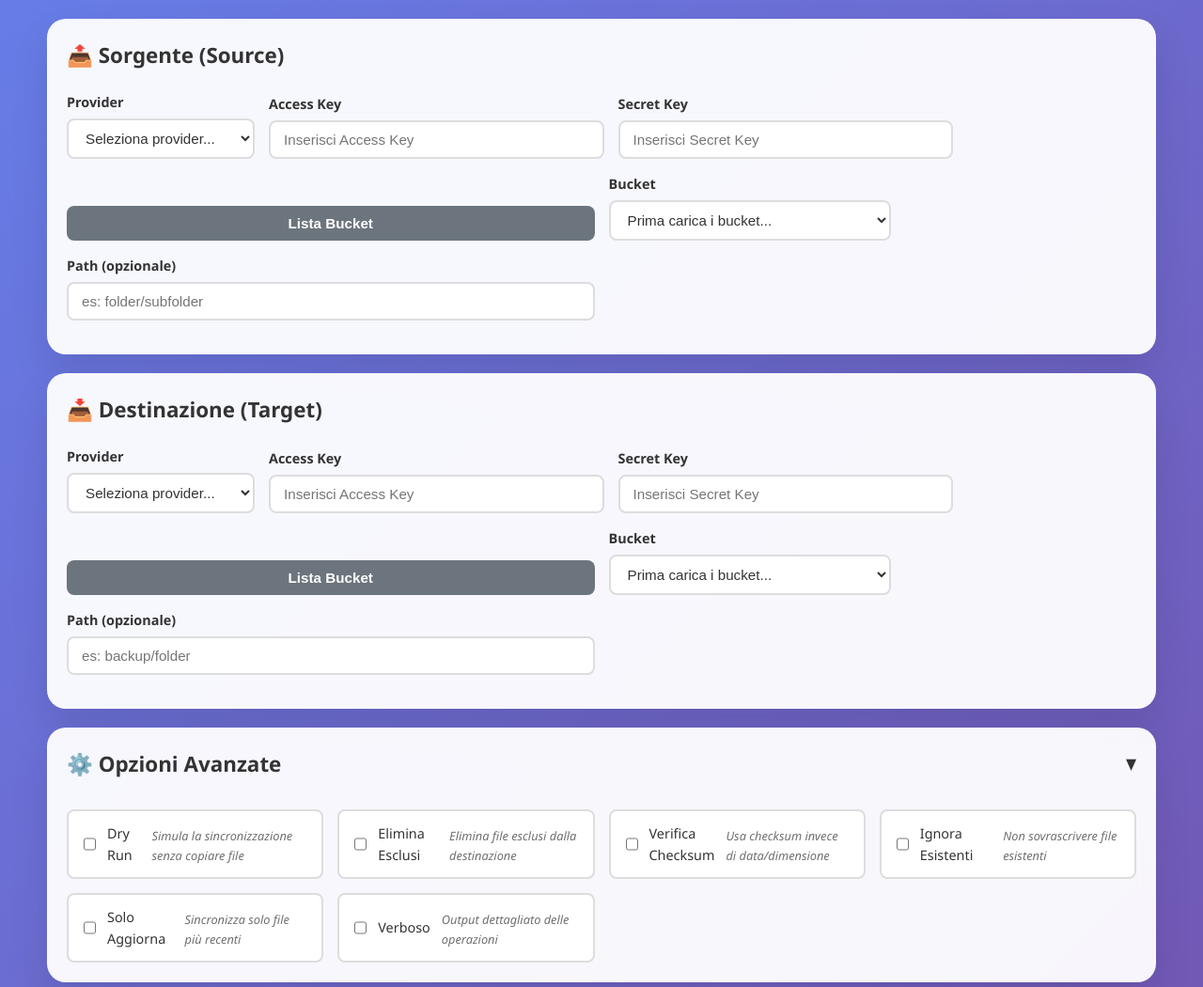
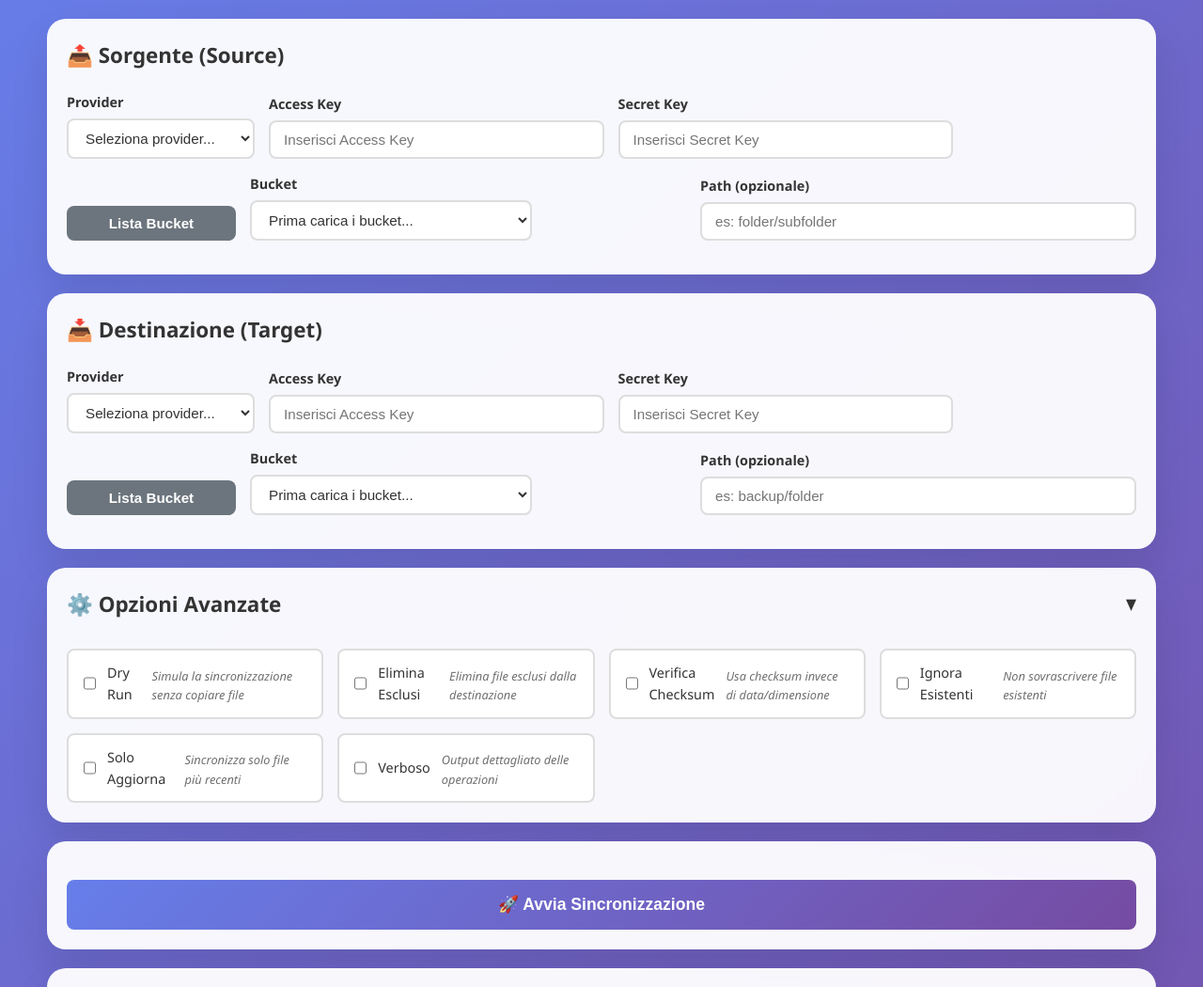
Before and after one commit to axxx75/s3cp, a Python web app: template app/templates/index.html in a window 1280 px wide. Shown: the part 115-1165 px from the top of the page at 94% size. Run offline with Jinja, Linux system fonts and the light colour scheme; the template is opened without the code that fills it, so the values that code supplies are empty.

```diff
--- a/app/static/custom.css
+++ b/app/static/custom.css
@@ -432,10 +432,10 @@ body {
     margin-bottom: 15px;
 }
 
-/* Seconda riga: Bucket + Path */
+/* Seconda riga: Pulsante Lista + Bucket + Path */
 .bucket-row {
     display: grid;
-    grid-template-columns: 1fr 1fr;  /* Bucket | Path */
+    grid-template-columns: 180px 1fr 1fr;  /* Pulsante | Bucket | Path */
     gap: 15px;
     align-items: end;
     margin-bottom: 15px;
```
